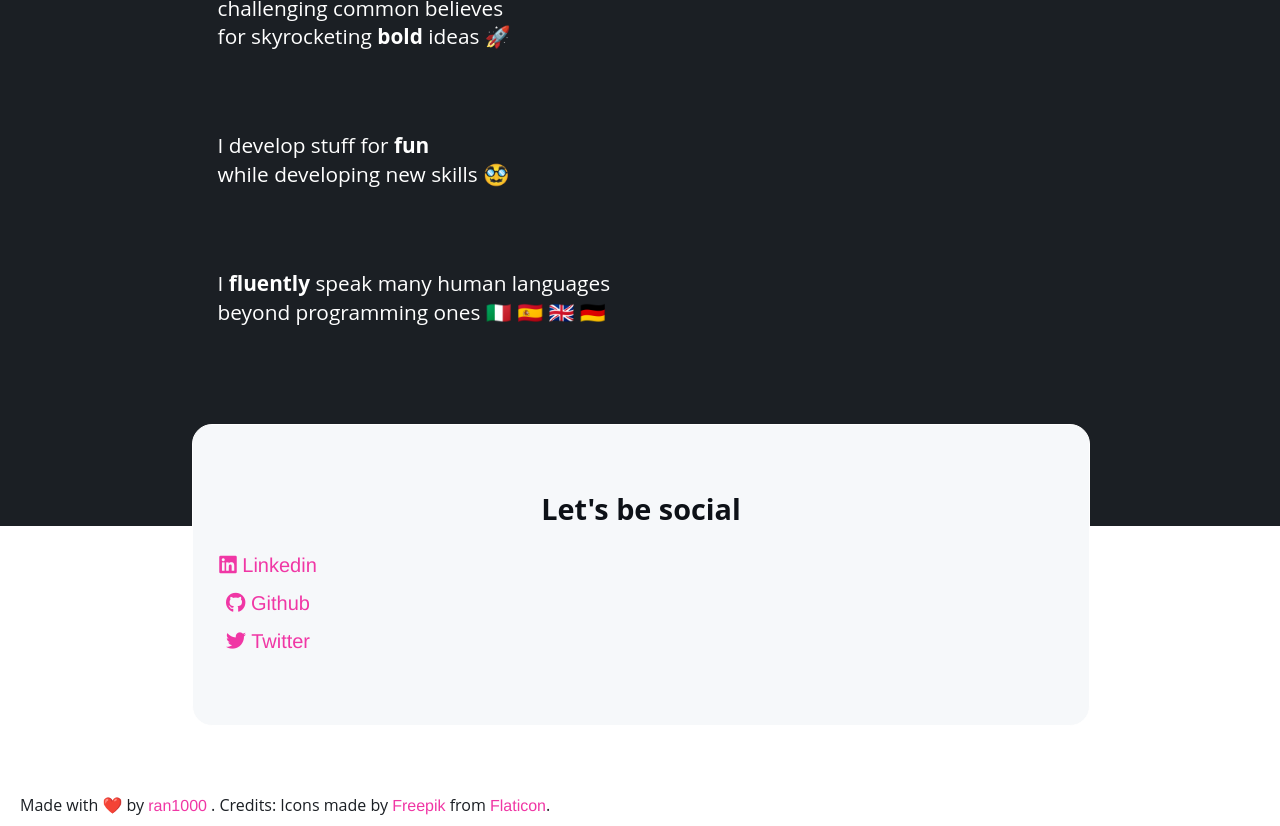
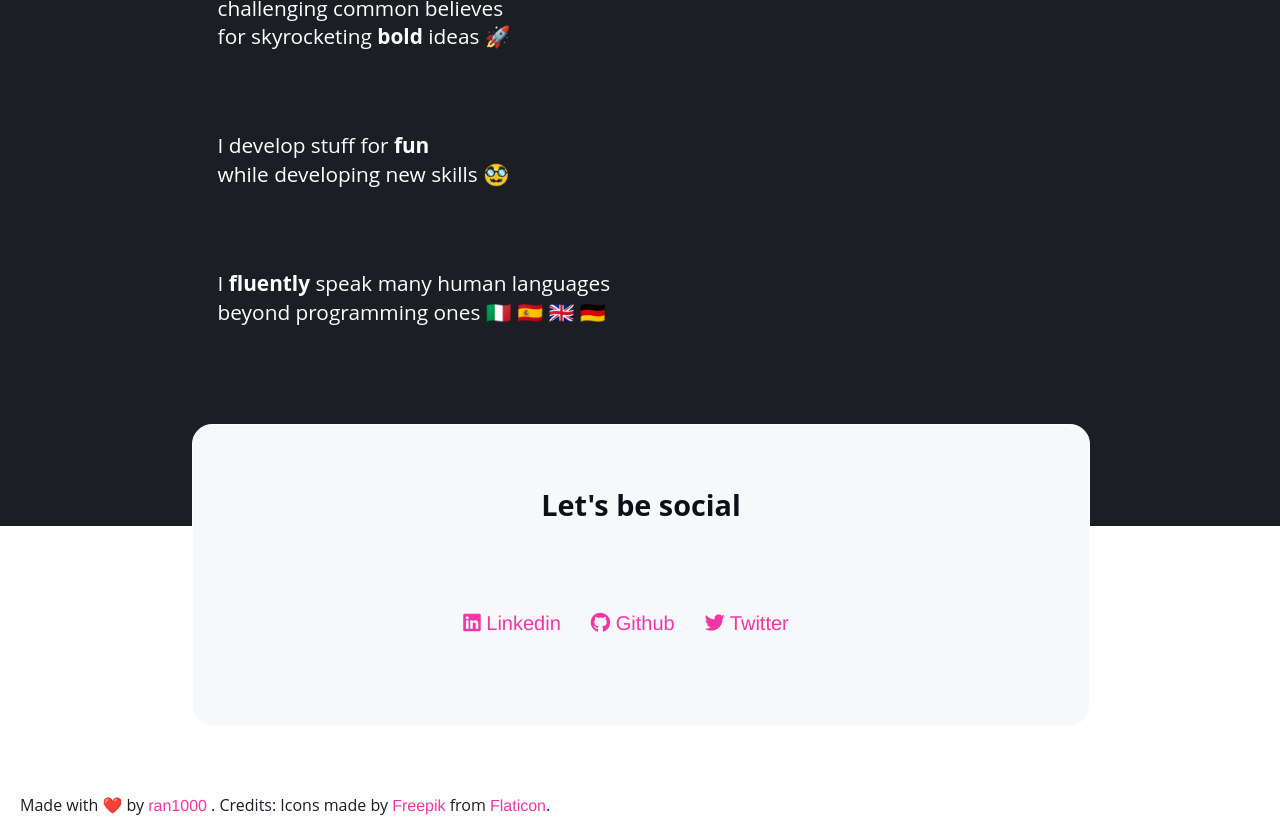
Before and after one commit to ran1000/profile, a website: page index.html in a window 1280 px wide. Shown: the part 1522-2348 px from the top of the page. Drawn offline with nearby package versions, Linux system fonts and the light colour scheme.

Commit message:
update flex contact links

```diff
--- a/style.css
+++ b/style.css
@@ -199,6 +199,9 @@ body {
 .contact-info {
   position: absolute;
   left: 15%;
+  display: flex;
+  flex-direction: column;
+  justify-content: space-around;
   bottom: 100px;
   width: 70%;
   max-width: 1000px;
@@ -212,28 +215,25 @@ body {
 
 .contact-info>h3 {
   color: var(--colorBtnText);
-  padding-top: 70px;
   font-size: 1.8rem;
   line-height: 1.8rem;
   text-align: center;
+  padding-top: 20px;
 }
 
 .contact-list {
-  max-width: 150px;
   display: flex;
   flex-direction: row;
-  justify-content: space-around;
+  list-style: none;
   flex-wrap: wrap;
+  margin: 0px auto;
+  padding: 0px 50px;
+  padding-bottom: 30px;
 }
 
 .contact-list>li {
-  text-align: center;
   padding-bottom: 15px;
-}
-
-ul {
-  padding-top: 30px;
-  list-style: none;
+  padding-right: 30px;
 }
 
 a {
```
